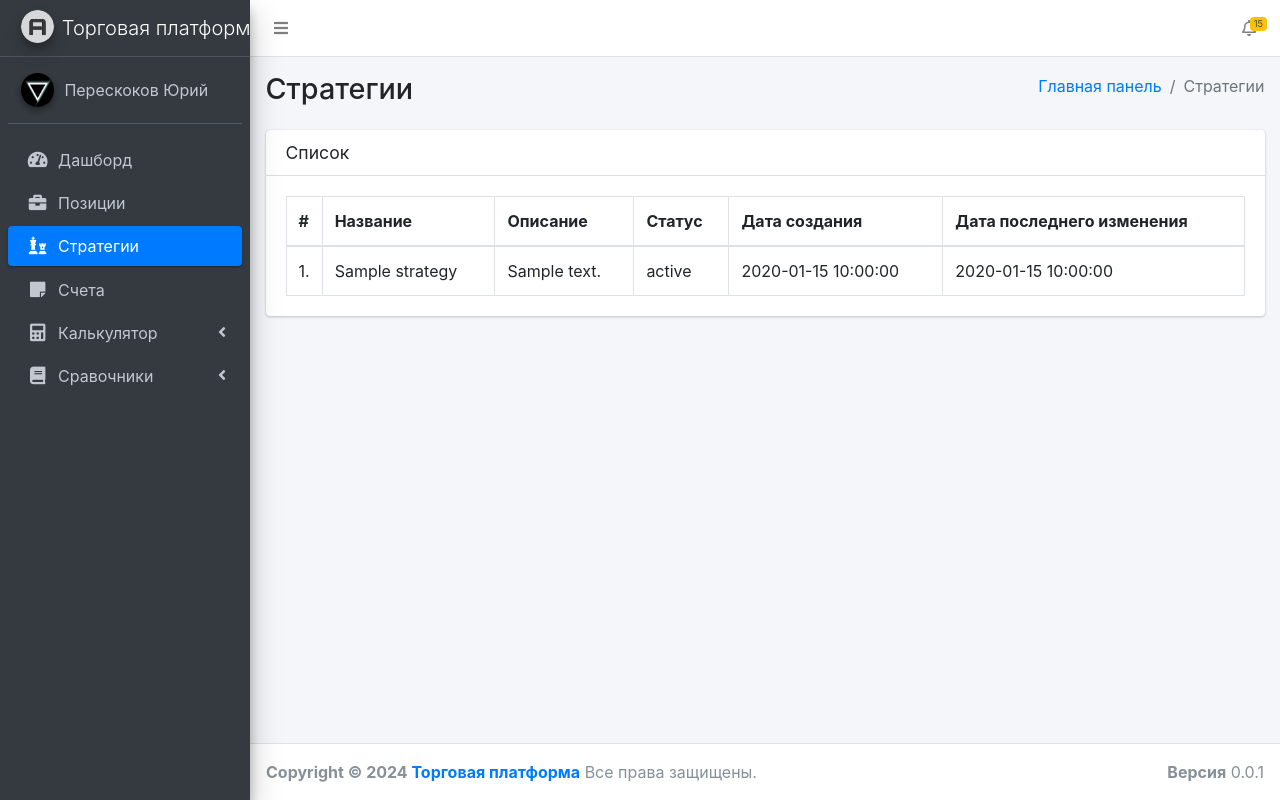
After one commit to pers1307/trading-platform, a Symfony app: template templates/strategy/index.html.twig in a window 1280 px wide. The commit adds this page. Run offline with Twig, Linux system fonts and the light colour scheme; the template is opened without the code that fills it: most values are stand-ins (such as "Sample title", 1, 10 or a date in 2020); some libraries are stand-ins or nearby versions; some web fonts are replaced.

Commit message:
Реализован раздел 'Стратегии'

```diff
--- a/templates/base.admin.html.twig
+++ b/templates/base.admin.html.twig
@@ -21,9 +21,9 @@
 <div class="wrapper">
 
     <!-- Preloader -->
-{#    <div class="preloader flex-column justify-content-center align-items-center">#}
-{#        <img class="animation__shake" src="dist/img/AdminLTELogo.png" alt="AdminLTELogo" height="60" width="60">#}
-{#    </div>#}
+    {#    <div class="preloader flex-column justify-content-center align-items-center"> #}
+    {#        <img class="animation__shake" src="dist/img/AdminLTELogo.png" alt="AdminLTELogo" height="60" width="60"> #}
+    {#    </div> #}
 
     <nav class="main-header navbar navbar-expand navbar-white navbar-light">
         <ul class="navbar-nav">
@@ -79,9 +79,10 @@
             </div>
 
             <nav class="mt-2">
+                {% block menu %}
                     <ul class="nav nav-pills nav-sidebar flex-column" data-widget="treeview" role="menu" data-accordion="false">
                         <li class="nav-item">
-                        <a href="/" class="nav-link active">
+                            <a href="{{ path('app_dashboard_index') }}" class="nav-link active">
                                 <i class="nav-icon fas fa-tachometer-alt"></i>
                                 <p>Дашборд</p>
                             </a>
@@ -93,7 +94,7 @@
                             </a>
                         </li>
                         <li class="nav-item">
-                        <a href="/" class="nav-link">
+                            <a href="{{ path('app_strategies_index') }}" class="nav-link">
                                 <i class="nav-icon fas fa-chess"></i>
                                 <p>Стратегии</p>
                             </a>
@@ -145,13 +146,12 @@
                             </ul>
                         </li>
                     </ul>
+                {% endblock %}
             </nav>
         </div>
     </aside>
-    <!-- Content Wrapper. Contains page content -->
 
-    {% block body %}{% endblock %}
-
+    {% block content %}
         <div class="content-wrapper">
             <div class="content-header">
                 <div class="container-fluid">
@@ -163,10 +163,10 @@
                             <ol class="breadcrumb float-sm-right">
                                 <li class="breadcrumb-item active">Главная панель</li>
                             </ol>
-{#                        <ol class="breadcrumb float-sm-right">#}
-{#                            <li class="breadcrumb-item"><a href="#">Home</a></li>#}
-{#                            <li class="breadcrumb-item active">Dashboard v1</li>#}
-{#                        </ol>#}
+                            {#                        <ol class="breadcrumb float-sm-right"> #}
+                            {#                            <li class="breadcrumb-item"><a href="#">Home</a></li> #}
+                            {#                            <li class="breadcrumb-item active">Dashboard v1</li> #}
+                            {#                        </ol> #}
                         </div>
                     </div>
                 </div>
@@ -361,6 +361,7 @@
                 </div>
             </section>
         </div>
+    {% endblock %}
 
     <footer class="main-footer">
         <strong>Copyright &copy; 2024 <a href="/">Торговая платформа</a></strong>
--- /dev/null
+++ b/templates/strategy/index.html.twig
@@ -0,0 +1,132 @@
+{% extends 'base.admin.html.twig' %}
+
+{% block menu %}
+    <ul class="nav nav-pills nav-sidebar flex-column" data-widget="treeview" role="menu" data-accordion="false">
+        <li class="nav-item">
+            <a href="{{ path('app_dashboard_index') }}" class="nav-link">
+                <i class="nav-icon fas fa-tachometer-alt"></i>
+                <p>Дашборд</p>
+            </a>
+        </li>
+        <li class="nav-item">
+            <a href="/" class="nav-link">
+                <i class="nav-icon fas fa-briefcase"></i>
+                <p>Позиции</p>
+            </a>
+        </li>
+        <li class="nav-item">
+            <a href="{{ path('app_strategies_index') }}" class="nav-link active">
+                <i class="nav-icon fas fa-chess"></i>
+                <p>Стратегии</p>
+            </a>
+        </li>
+        <li class="nav-item">
+            <a href="/" class="nav-link">
+                <i class="nav-icon fas fa-sticky-note"></i>
+                <p>Счета</p>
+            </a>
+        </li>
+        <li class="nav-item">
+            <a href="/" class="nav-link">
+                <i class="nav-icon fas fa-calculator"></i>
+                <p>
+                    Калькулятор
+                    <i class="right fas fa-angle-left"></i>
+                </p>
+            </a>
+            <ul class="nav nav-treeview">
+                <li class="nav-item">
+                    <a href="/" class="nav-link">
+                        <i class="fa fa-stop-circle nav-icon"></i>
+                        <p>От стопа</p>
+                    </a>
+                </li>
+                <li class="nav-item">
+                    <a href="/" class="nav-link">
+                        <i class="fa fa-percent nav-icon"></i>
+                        <p>Процент от счета</p>
+                    </a>
+                </li>
+            </ul>
+        </li>
+        <li class="nav-item">
+            <a href="/" class="nav-link">
+                <i class="nav-icon fas fa-book"></i>
+                <p>
+                    Сравочники
+                    <i class="right fas fa-angle-left"></i>
+                </p>
+            </a>
+            <ul class="nav nav-treeview">
+                <li class="nav-item">
+                    <a href="/" class="nav-link">
+                        <i class="fa fa-circle-notch nav-icon"></i>
+                        <p>Акции</p>
+                    </a>
+                </li>
+            </ul>
+        </li>
+    </ul>
+{% endblock %}
+
+{% block content %}
+    <div class="content-wrapper">
+        <div class="content-header">
+            <div class="container-fluid">
+                <div class="row mb-2">
+                    <div class="col-sm-6">
+                        <h1 class="m-0">Стратегии</h1>
+                    </div>
+                    <div class="col-sm-6">
+                        <ol class="breadcrumb float-sm-right">
+                            <li class="breadcrumb-item">
+                                <a href="{{ path('app_dashboard_index') }}">Главная панель</a>
+                            </li>
+                            <li class="breadcrumb-item active">Стратегии</li>
+                        </ol>
+                    </div>
+                </div>
+            </div>
+        </div>
+
+        <section class="content">
+            <div class="container-fluid">
+                <div class="row">
+                    <div class="col-md-12">
+                        <div class="card">
+                            <div class="card-header">
+                                <h3 class="card-title">Список</h3>
+                            </div>
+                            <div class="card-body">
+                                <table class="table table-bordered">
+                                    <thead>
+                                    <tr>
+                                        <th style="width: 10px">#</th>
+                                        <th>Название</th>
+                                        <th>Описание</th>
+                                        <th>Статус</th>
+                                        <th>Дата создания</th>
+                                        <th>Дата последнего изменения</th>
+                                    </tr>
+                                    </thead>
+                                    <tbody>
+                                    {% for index,strategy in strategies %}
+                                        <tr>
+                                            <td>{{ index + 1 }}.</td>
+                                            <td>{{ strategy.title }}</td>
+                                            <td>{{ strategy.description }}</td>
+                                            <td>{{ strategy.status }}</td>
+                                            <td>{{ strategy.created|date('Y-m-d H:i:s') }}</td>
+                                            <td>{{ strategy.updated|date('Y-m-d H:i:s') }}</td>
+                                        </tr>
+                                    {% endfor %}
+                                    </tbody>
+                                </table>
+                            </div>
+                        </div>
+                    </div>
+                </div>
+            </div>
+        </section>
+    </div>
+{% endblock %}
```
Also changed, not shown: src/Controller/StrategyController.php (added, +25 -0 lines), src/Entity/Strategy.php (+18 -5 lines). Lines whose indentation alone changed are shown as unchanged.
